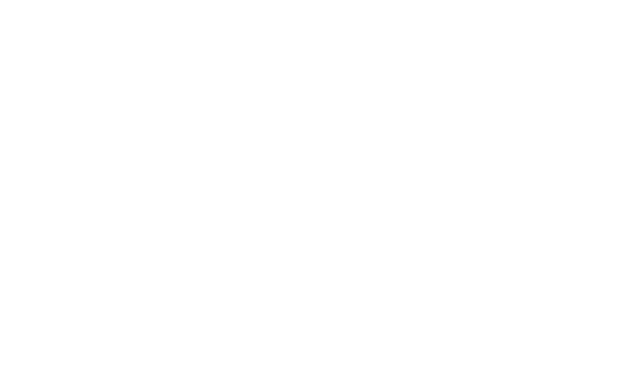
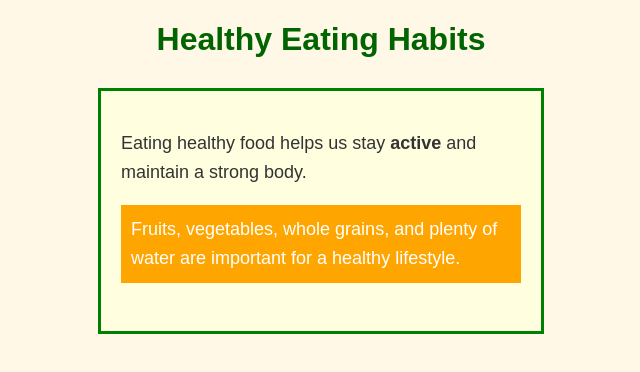
Before and after one commit to suriyaprakash7346-web/Html8, a website: page index.html in a window 1280 px wide. Shown: the whole page, without its empty margins (319-959 px from the left). Drawn offline with Linux system fonts and the light colour scheme.

Commit message:
Update index.html

```diff
--- a/index.html
+++ b/index.html
@@ -3,19 +3,58 @@
 <head>
 <meta charset="UTF-8">
 <meta name="viewport" content="width=device-width, initial-scale=1.0">
-<title>Layout Styles with Aside</title>
+<title>Healthy Eating Habits</title>
 
 <style>
+body {
+    font-family: Arial, sans-serif;
+    background-color: #fff8e7;
+    margin: 20px;
+}
 
-/* Write your CSS here */
+h1 {
+    color: darkgreen;
+    text-align: center;
+}
 
+.box {
+    width: 400px;
+    height: 200px;
+    background-color: lightyellow;
+    border: 3px solid green;
+    padding: 20px;
+    margin: 30px auto;
+}
+
+p {
+    font-size: 18px;
+    color: #333333;
+    line-height: 1.6;
+}
+
+.highlight {
+    color: white;
+    background-color: orange;
+    padding: 10px;
+}
 </style>
-
 </head>
 
 <body>
 
-<!-- Write your HTML code here -->
+<h1>Healthy Eating Habits</h1>
+
+<div class="box">
+
+<p>
+Eating healthy food helps us stay <strong>active</strong> and maintain a strong body.
+</p>
+
+<p class="highlight">
+Fruits, vegetables, whole grains, and plenty of water are important for a healthy lifestyle.
+</p>
+
+</div>
 
 </body>
 </html>
```
